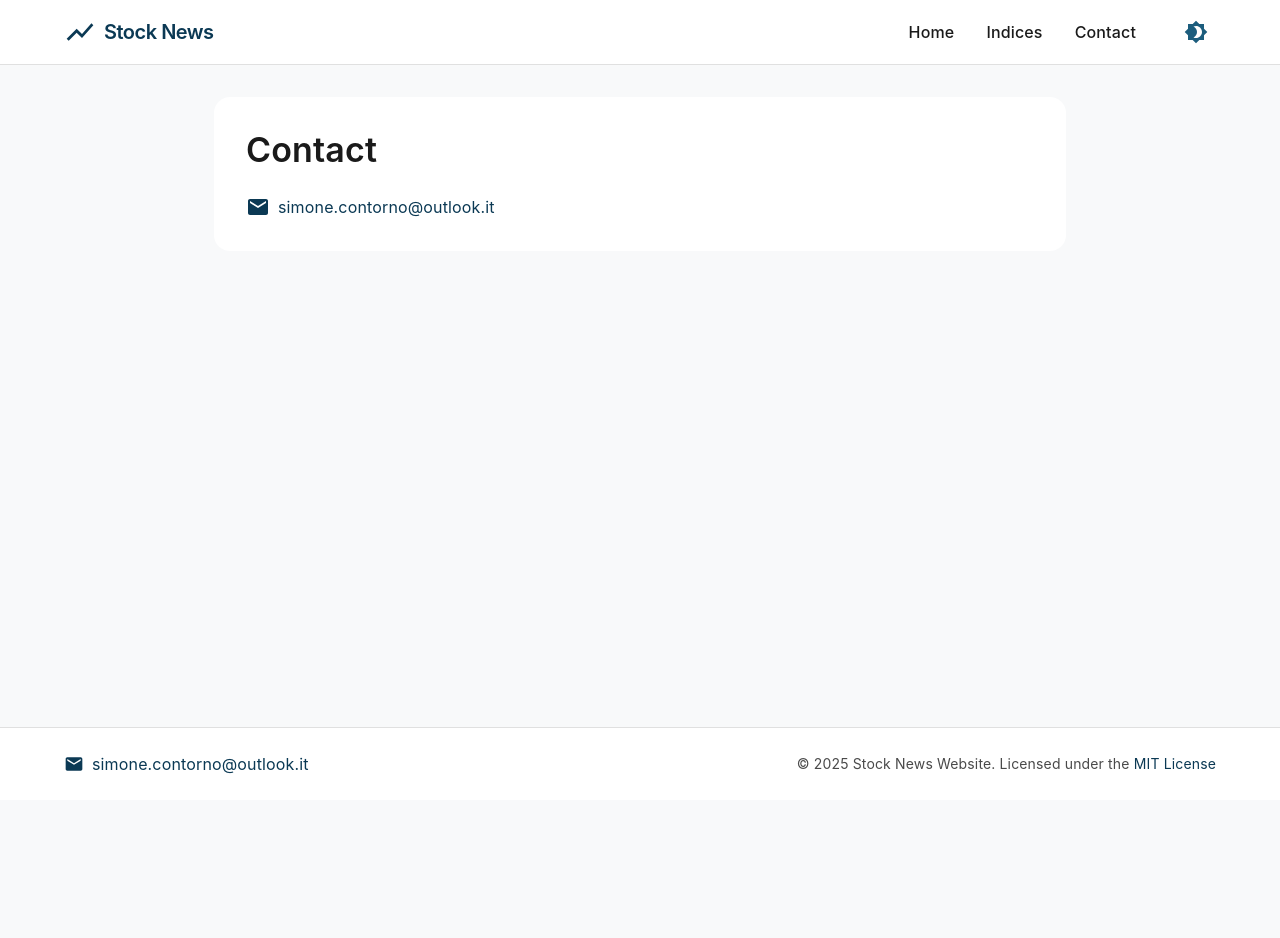
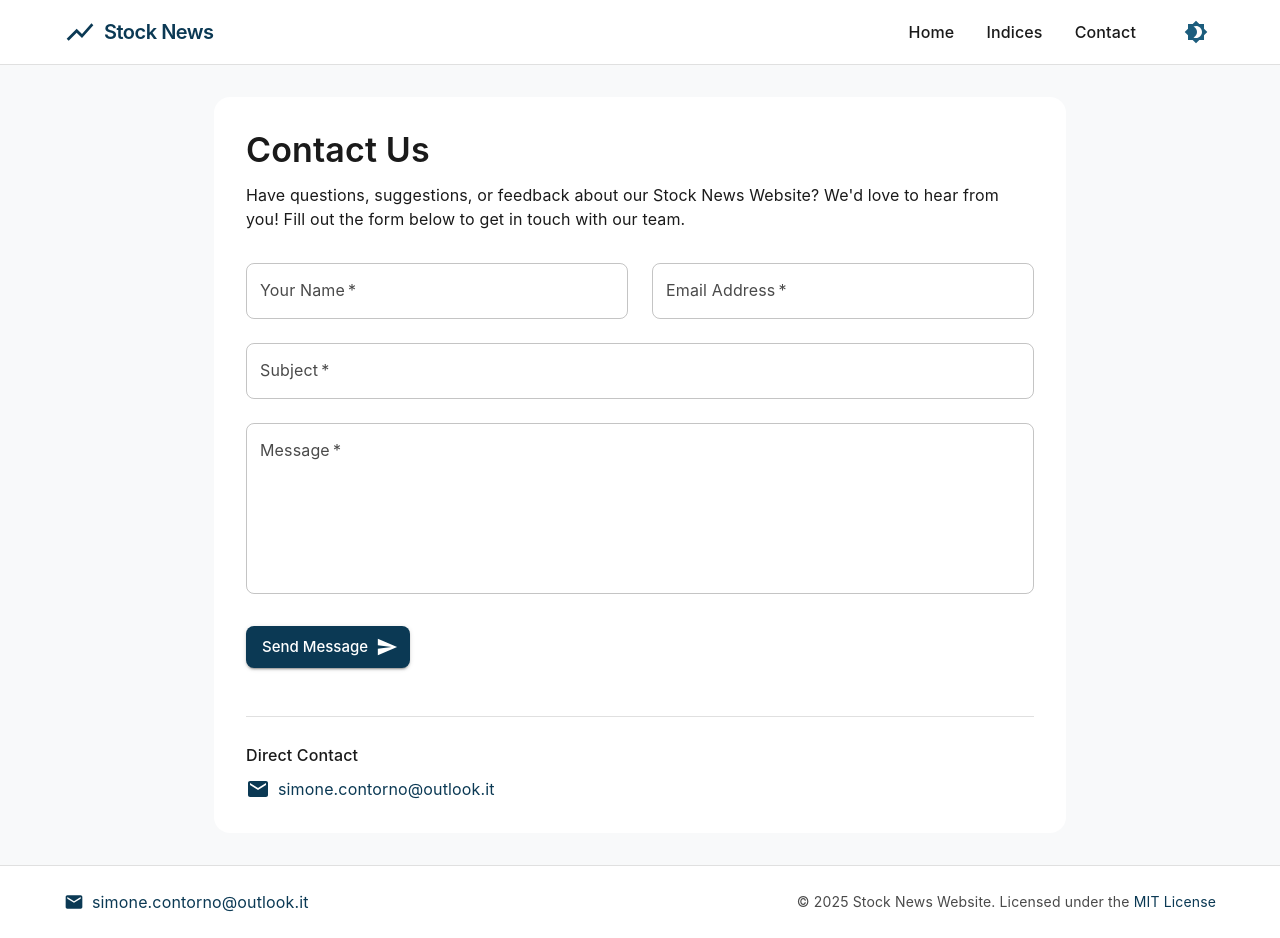
Before and after one commit to simone-contorno/stock-news-website, a React (Vite) app in the folder frontend/: page /contact in a window 1280 px wide. Before the commit the page ends 800 px from the top, so only its background shows below. Built offline with nearby package versions, Linux system fonts and the light colour scheme.

Commit message:
Added form contact box.

```diff
--- a/frontend/src/pages/Contact.jsx
+++ b/frontend/src/pages/Contact.jsx
@@ -1,8 +1,102 @@
-import React from 'react'
-import { Container, Typography, Paper, Box, Link } from '@mui/material'
+import React, { useState } from 'react'
+import { Container, Typography, Paper, Box, Link, TextField, Button, Grid, Snackbar, Alert } from '@mui/material'
 import EmailIcon from '@mui/icons-material/Email'
+import SendIcon from '@mui/icons-material/Send'
 
 const Contact = () => {
+  const [formData, setFormData] = useState({
+    name: '',
+    email: '',
+    subject: '',
+    message: ''
+  })
+
+  const [errors, setErrors] = useState({
+    name: false,
+    email: false,
+    subject: false,
+    message: false
+  })
+
+  const [snackbar, setSnackbar] = useState({
+    open: false,
+    message: '',
+    severity: 'success'
+  })
+
+  const handleChange = (e) => {
+    const { name, value } = e.target
+    setFormData({
+      ...formData,
+      [name]: value
+    })
+
+    // Clear error when user types
+    if (errors[name]) {
+      setErrors({
+        ...errors,
+        [name]: false
+      })
+    }
+  }
+
+  const validateEmail = (email) => {
+    const re = /^[a-zA-Z0-9._%+-]+@[a-zA-Z0-9.-]+\.[a-zA-Z]{2,}$/
+    return re.test(email)
+  }
+
+  const validateForm = () => {
+    const newErrors = {
+      name: !formData.name.trim(),
+      email: !formData.email.trim() || !validateEmail(formData.email),
+      subject: !formData.subject.trim(),
+      message: !formData.message.trim()
+    }
+
+    setErrors(newErrors)
+    return !Object.values(newErrors).some(error => error)
+  }
+
+  const handleSubmit = (e) => {
+    e.preventDefault()
+
+    if (validateForm()) {
+      // Create mailto link with form data
+      const mailtoLink = `mailto:simone.contorno@outlook.it?subject=${encodeURIComponent(formData.subject)}&body=${encodeURIComponent(`Name: ${formData.name}\nEmail: ${formData.email}\n\n${formData.message}`)}`
+
+      // Open email client
+      window.location.href = mailtoLink
+
+      // Show success message
+      setSnackbar({
+        open: true,
+        message: 'Opening your email client with the form data',
+        severity: 'success'
+      })
+
+      // Reset form
+      setFormData({
+        name: '',
+        email: '',
+        subject: '',
+        message: ''
+      })
+    } else {
+      setSnackbar({
+        open: true,
+        message: 'Please fill all required fields correctly',
+        severity: 'error'
+      })
+    }
+  }
+
+  const handleCloseSnackbar = () => {
+    setSnackbar({
+      ...snackbar,
+      open: false
+    })
+  }
+
   return (
     <Container maxWidth="md" sx={{ py: 4 }}>
       <Paper
@@ -18,9 +112,87 @@ const Contact = () => {
         }}
       >
         <Typography variant="h4" gutterBottom sx={{ fontWeight: 600 }}>
-          Contact
+          Contact Us
         </Typography>
-        <Box sx={{ display: 'flex', alignItems: 'center', gap: 1, mt: 3 }}>
+
+        <Typography variant="body1" paragraph sx={{ mb: 4 }}>
+          Have questions, suggestions, or feedback about our Stock News Website? We'd love to hear from you! Fill out the form below to get in touch with our team.
+        </Typography>
+
+        <Box component="form" onSubmit={handleSubmit} noValidate sx={{ mt: 3 }}>
+          <Grid container spacing={3}>
+            <Grid item xs={12} sm={6}>
+              <TextField
+                required
+                fullWidth
+                id="name"
+                label="Your Name"
+                name="name"
+                value={formData.name}
+                onChange={handleChange}
+                error={errors.name}
+                helperText={errors.name ? 'Name is required' : ''}
+              />
+            </Grid>
+            <Grid item xs={12} sm={6}>
+              <TextField
+                required
+                fullWidth
+                id="email"
+                label="Email Address"
+                name="email"
+                value={formData.email}
+                onChange={handleChange}
+                error={errors.email}
+                helperText={errors.email ? 'Valid email is required' : ''}
+              />
+            </Grid>
+            <Grid item xs={12}>
+              <TextField
+                required
+                fullWidth
+                id="subject"
+                label="Subject"
+                name="subject"
+                value={formData.subject}
+                onChange={handleChange}
+                error={errors.subject}
+                helperText={errors.subject ? 'Subject is required' : ''}
+              />
+            </Grid>
+            <Grid item xs={12}>
+              <TextField
+                required
+                fullWidth
+                id="message"
+                label="Message"
+                name="message"
+                multiline
+                rows={6}
+                value={formData.message}
+                onChange={handleChange}
+                error={errors.message}
+                helperText={errors.message ? 'Message is required' : ''}
+              />
+            </Grid>
+          </Grid>
+
+          <Button
+            type="submit"
+            variant="contained"
+            size="large"
+            endIcon={<SendIcon />}
+            sx={{ mt: 4, mb: 2 }}
+          >
+            Send Message
+          </Button>
+        </Box>
+
+        <Box sx={{ mt: 4, pt: 3, borderTop: '1px solid', borderColor: 'divider' }}>
+          <Typography variant="subtitle1" gutterBottom sx={{ fontWeight: 500 }}>
+            Direct Contact
+          </Typography>
+          <Box sx={{ display: 'flex', alignItems: 'center', gap: 1, mt: 1 }}>
             <EmailIcon color="primary" />
             <Link
               href="mailto:simone.contorno@outlook.it"
@@ -35,7 +207,19 @@ const Contact = () => {
               simone.contorno@outlook.it
             </Link>
           </Box>
+        </Box>
       </Paper>
+
+      <Snackbar
+        open={snackbar.open}
+        autoHideDuration={6000}
+        onClose={handleCloseSnackbar}
+        anchorOrigin={{ vertical: 'bottom', horizontal: 'center' }}
+      >
+        <Alert onClose={handleCloseSnackbar} severity={snackbar.severity} sx={{ width: '100%' }}>
+          {snackbar.message}
+        </Alert>
+      </Snackbar>
     </Container>
   )
 }
```
Lines whose indentation alone changed are shown as unchanged.
